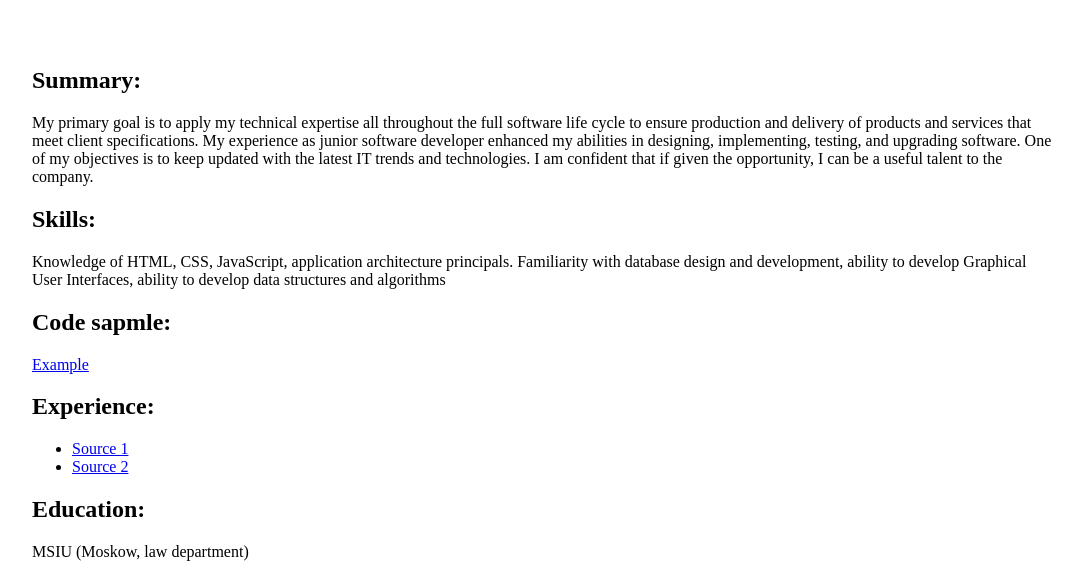
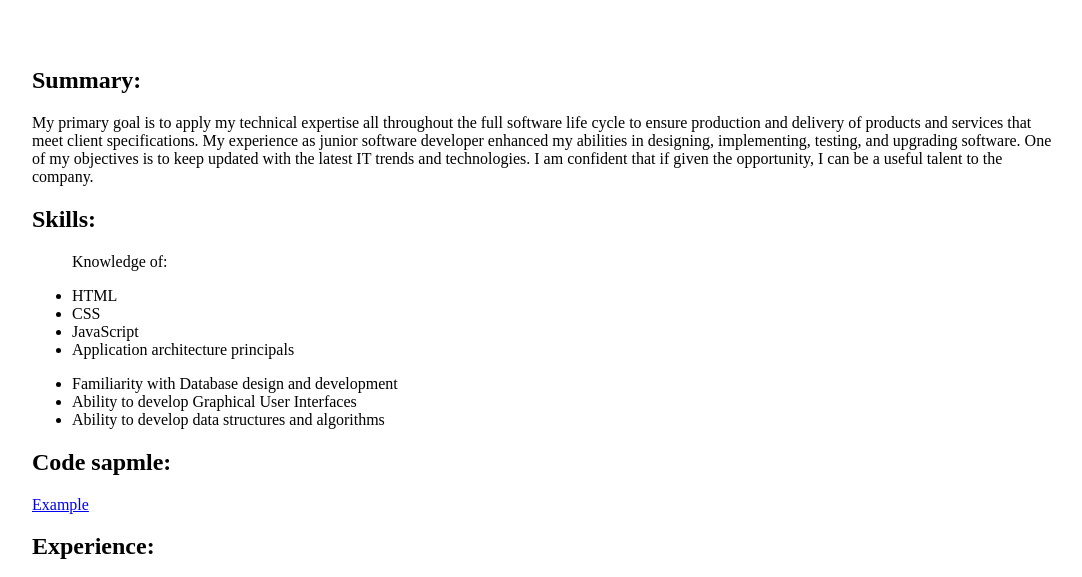
Before and after one commit to JennyBortnouskaya/-rsschool-2019Q1-cv-, a plain HTML site: page index.html in a window 1280 px wide. Shown: the part 203-780 px from the top of the page, without its empty margins (96-1178 px from the left). Drawn offline with Linux system fonts and the light colour scheme.

Commit message:
fixed: add list

```diff
--- a/index.html
+++ b/index.html
@@ -22,7 +22,18 @@
         <p>My primary goal is to apply my technical expertise all throughout the full software life cycle to ensure production and delivery of products and services that meet client specifications. My experience as junior software developer enhanced my abilities in designing, implementing, testing, and upgrading software. One of my objectives is to keep updated with the latest IT trends and technologies. I am confident that if given the opportunity, I can be a useful talent to the company.</p>
 
         <h2>Skills:</h2>
-        <p>Knowledge of HTML, CSS, JavaScript, application architecture principals. Familiarity with database design and development, ability to develop Graphical User Interfaces, ability to develop data structures and algorithms</p>
+        <ul>
+        <p>Knowledge of:</p>
+        <li>HTML</li>
+        <li>CSS</li>
+        <li>JavaScript</li>
+        <li>Application architecture principals</li>
+        </ul>
+        <ul>
+        <li>Familiarity with Database design and development</li>
+        <li>Ability to develop Graphical User Interfaces</li>
+        <li>Ability to develop data structures and algorithms</li>
+        </ul>
 
         <h2>Code sapmle:</h2>
         <p><a href="https://codepen.io/anon/pen/Geqqew">Example</a></p>
```
